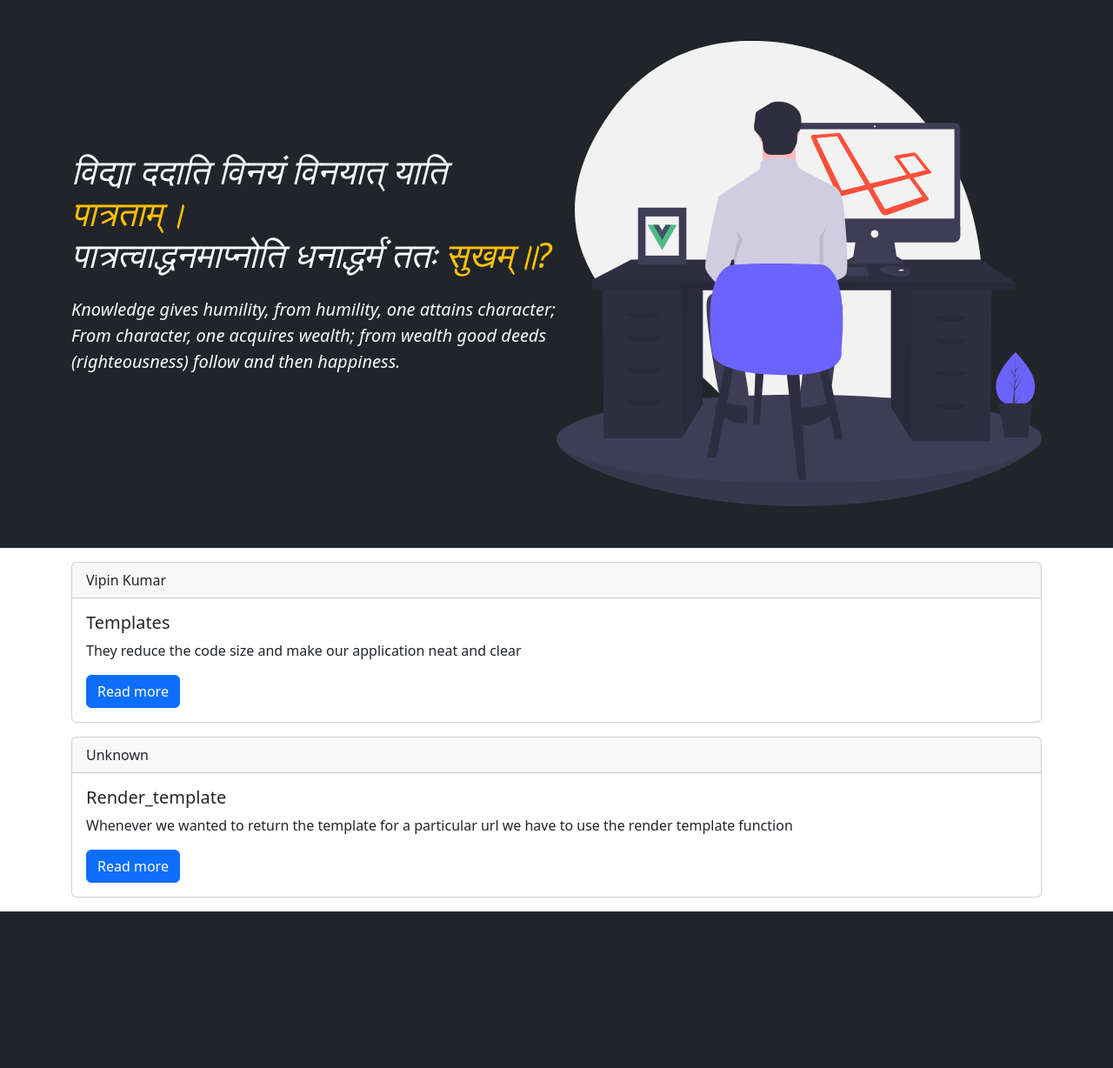
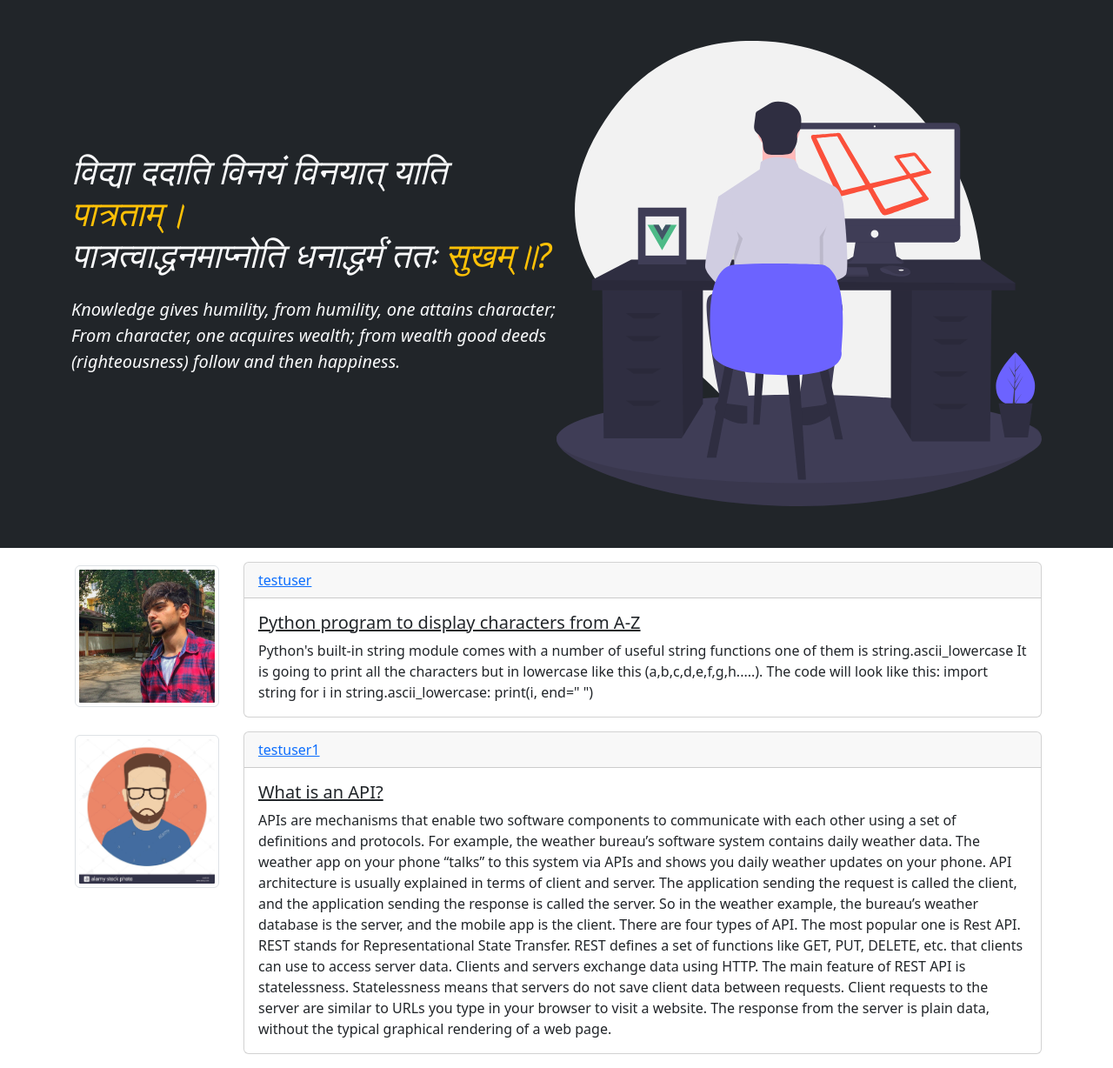
Before and after one commit to vipinkumar66/Flask_app, a Flask app: page / in a window 1280 px wide. Shown: the part 73-1301 px from the top of the page at 87% size. Before the commit the page ends 1121 px from the top, so only its background shows below. Run offline with Flask 2, Linux system fonts and the light colour scheme; data comes from the database, SQL or seed files in the repository; both versions use the stored data as it was after the commit.

Commit message:
Post creation/updation/deletion completed

```diff
--- a/flask_proj/flaskblog/routes.py
+++ b/flask_proj/flaskblog/routes.py
@@ -1,28 +1,18 @@
-from flask import render_template, request, redirect, flash, url_for, request
+import os
+import secrets
+from PIL import Image
+from flask import render_template, request, redirect, flash, url_for, request, abort
 from werkzeug.utils import secure_filename
 from flaskblog import app, bcrypt,db
-from flaskblog.forms import RegistrationForm, LoginForm, AccountUpdateForm
+from flaskblog.forms import RegistrationForm, LoginForm, AccountUpdateForm, PostForm
 from flaskblog.models import User, Post
 from flask_login import login_user, current_user, logout_user, login_required
-
-posts = [
-  {
-  'title':'Templates',
-  'content':'They reduce the code size and make our application neat and clear',
-  'author':'Vipin Kumar'
-  },
-  {
-  'title':'Render_template',
-  'content': 'Whenever we wanted to return the template for a particular url we have to use the render template function',
-  'author':'Unknown'
-  }
-]
-
 
 
 @app.route('/')
 @app.route('/home')
 def home():
+  posts = Post.query.all()
   title = "flask project"
   return render_template ('home.html', title=title, posts=posts)
 
@@ -58,7 +48,7 @@ def login_func():
       #this login_user will help us to login user after checking the username and the password that whether they are correct or not
       login_user(user, remember = form.remember.data)
       next_page = request.args.get("next")
-      return redirect(next_page) if next else redirect(url_for('home')) #ternary condition
+      return redirect(next_page) if next_page else redirect(url_for('home')) #ternary condition
     else:
       flash('Login unsuccessful, please check username and password!!', 'warning')
   return render_template ("login.html", title="Login page", form=form)
@@ -68,12 +58,28 @@ def logout_func():
   logout_user()
   return redirect(url_for("home"))
 
+def save_picture(form_pic): #will help to save the picture uploaded by them with the hashed name
+  hashed_name = secrets.token_hex(8)
+  _, file_ext = os.path.splitext(form_pic.filename)
+  picture_fn = hashed_name + file_ext
+  picture_path = os.path.join(app.root_path, 'static/profile_pics', picture_fn)
+  output_size = (125,125)
+  i = Image.open(form_pic)
+  i.resize(output_size)
+  i.save(picture_path)
+  return picture_fn
+
+
 #this app will be returning the profile of the individual user
 @app.route('/account', methods=['GET', 'POST'])
 @login_required
 def account():
   form = AccountUpdateForm()
   if form.validate_on_submit():
+    if form.picture.data: #this part is taking the image input from the user and then passing that to our save image function which will be renaming it, saving it in our system.
+      picture_name = save_picture(form.picture.data)
+    current_user.image = picture_name #and here we are saving our image equal to the output given by the save picture function
+
     current_user.username = form.username.data
     current_user.email = form.email.data
     db.session.commit()
@@ -86,8 +92,52 @@ def account():
   return render_template("account.html", title="Account", image_file=image_file, form=form)
 
 #this is how we handle the files uploaded by the user here we cannot trust the user so to secure our system we are using the secure_filename provided by the werkzeug.utils to save our system from any forgery attack
-@app.route('/upload/', methods=['GET', 'POST'])
-def upload():
-  if request.method == "POST":
-    file = request.files['file_name']
-    file.save(f'flask_proj/uploads/{secure_filename(file.filename)}')
+# @app.route('/upload/', methods=['GET', 'POST'])
+# def upload():
+#   if request.method == "POST":
+#     file = request.files['file_name']
+#     file.save(f'flask_proj/uploads/{secure_filename(file.filename)}')
+
+@app.route('/post/new/', methods=["GET", "POST"])
+@login_required
+def create_post():
+  form = PostForm()
+  if form.validate_on_submit():
+    post = Post(title = form.title.data, content = form.content.data, author=current_user)
+    db.session.add(post)
+    db.session.commit()
+    flash("Post has been created", 'success')
+    return redirect (url_for("home"))
+  return render_template('create_post.html', title="New Post", legend='Share Your Thoughts..', form=form)
+
+@app.route("/post/<int:post_id>")
+def post(post_id):
+  post = Post.query.get_or_404(post_id)
+  return render_template("post.html", title=post.title, post=post)
+
+@app.route("/post/<int:post_id>/update", methods=['GET','POST'])
+def update_post(post_id):
+  post = Post.query.get_or_404(post_id)
+  if post.author != current_user:
+    abort(403)
+  form = PostForm()
+  if form.validate_on_submit():
+    post.title = form.title.data
+    post.content = form.content.data
+    db.session.commit()
+    flash('Your post has been updated', 'success')
+    return redirect(url_for('post', post_id=post.id))
+  elif request.method == "GET":
+    form.title.data = post.title
+    form.content.data = post.content
+  return render_template("create_post.html", title= f'Update {post.title}', legend='Update Post', form=form)
+
+@app.route("/post/<int:post_id>/delete", methods=['POST'])
+def delete_post(post_id):
+  post = Post.query.get_or_404(post_id)
+  if post.author != current_user:
+    abort(403)
+  db.session.delete(post)
+  db.session.commit()
+  flash('Your post has been deleted', 'success')
+  return redirect(url_for('home'))
--- a/flask_proj/flaskblog/templates/account.html
+++ b/flask_proj/flaskblog/templates/account.html
@@ -1,6 +1,6 @@
 {% extends "layout.html" %}{% block content %}
   <div class="container text-center">
-    <div class="row ">
+    <div class="row justify-content-center">
       <div class="col-sm-6 mt-5">
         <div class="card" style="width: 18rem;">
           <img src="{{image_file}}" class="card-img-top" alt="...">
@@ -12,7 +12,7 @@
         <!-- <img src="{{image_file}}" class="img-thumbnail img-fluid w-50 mt-5" alt="..."> -->
       </div>
       <div class="col mt-5">
-        <div class="list-group bg-info bg-opacity-10 border border-info border-start-0 rounded-end shadow border">
+        <div class="list-group shadow border">
           <div class="content-section">
             <form method="POST" action="" enctype="multipart/form-data">
               {{ form.hidden_tag() }}
--- a/flask_proj/flaskblog/templates/home.html
+++ b/flask_proj/flaskblog/templates/home.html
@@ -15,15 +15,19 @@
   <div class="container">
     {% for post in posts %}
       <div class="row justify-content-center mt-3 mb-3">
+        <div class="col-2 m-1">
+          <img src="{{url_for('static', filename='profile_pics/' + post.author.image)}}" alt="" class="img-thumbnail d-none d-sm-block">
+        </div>
         <div class="col">
           <div class="card">
             <div class="card-header">
-              {{post.author}}
+              <a href="#">
+                {{post.author.username}}
+              </a>
             </div>
             <div class="card-body">
-              <h5 class="card-title">{{post.title}}</h5>
+              <h5 class="card-title"><a class="link-dark" href="{{url_for('post', post_id = post.id)}}">{{post.title}}</a></h5>
               <p class="card-text">{{post.content}}</p>
-              <a href="#" class="btn btn-primary">Read more</a>
             </div>
           </div>
         </div>
--- a/flask_proj/flaskblog/templates/layout.html
+++ b/flask_proj/flaskblog/templates/layout.html
@@ -39,7 +39,7 @@
                 <!-- if our user is authenticated and logged in then we don't want him to see the login and resgister link so here we have used the if condition along with the current_user authentication -->
                 {% if current_user.is_authenticated %}
                   <li><a class="dropdown-item" href="{{ url_for('account') }}">Account</a></li>
-                  <li><a class="dropdown-item" href="#">Create post</a></li>
+                  <li><a class="dropdown-item" href="{{ url_for('create_post') }}">Create post</a></li>
                   <li><a class="dropdown-item" href="{{ url_for('logout_func') }}">logout</a></li>
                 {% else %}
                   <li><a class="dropdown-item" href="{{ url_for('login_func') }}">Login</a></li>
```
Also changed, not shown: flask_notes.txt (+16 -0 lines), flask_proj/flaskblog/forms.py (+6 -1 lines), flask_proj/flaskblog/templates/create_post.html (added, +46 -0 lines), flask_proj/flaskblog/templates/post.html (added, +44 -0 lines), flask_proj/flaskblog/static/profile_pics/6975be333831e47b.jpg (added), flask_proj/flaskblog/static/profile_pics/76403c4d5297fa2d.jpg (added), flask_proj/instance/site.db, 1 other file.
